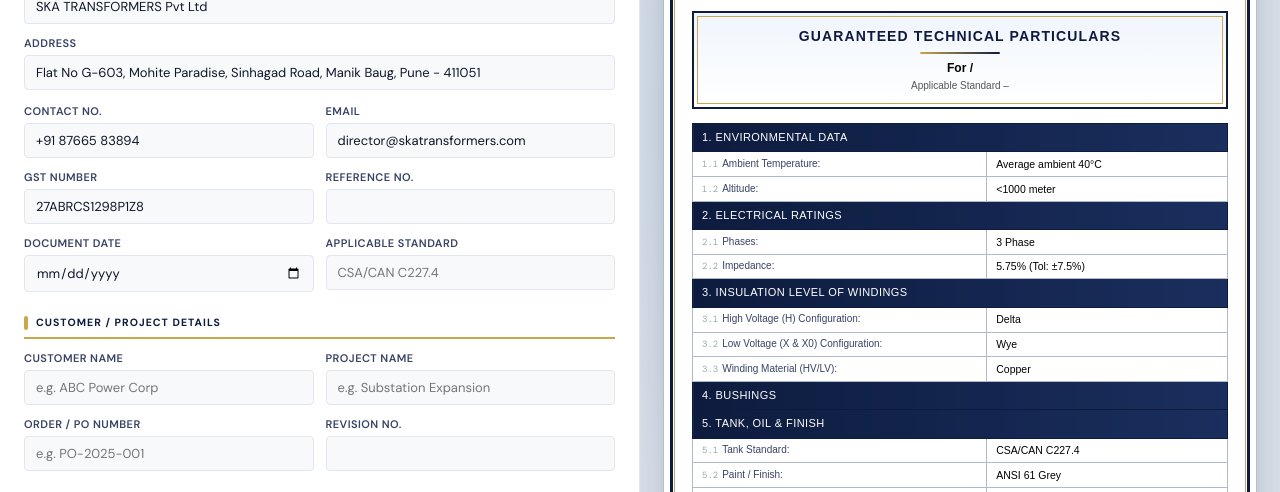
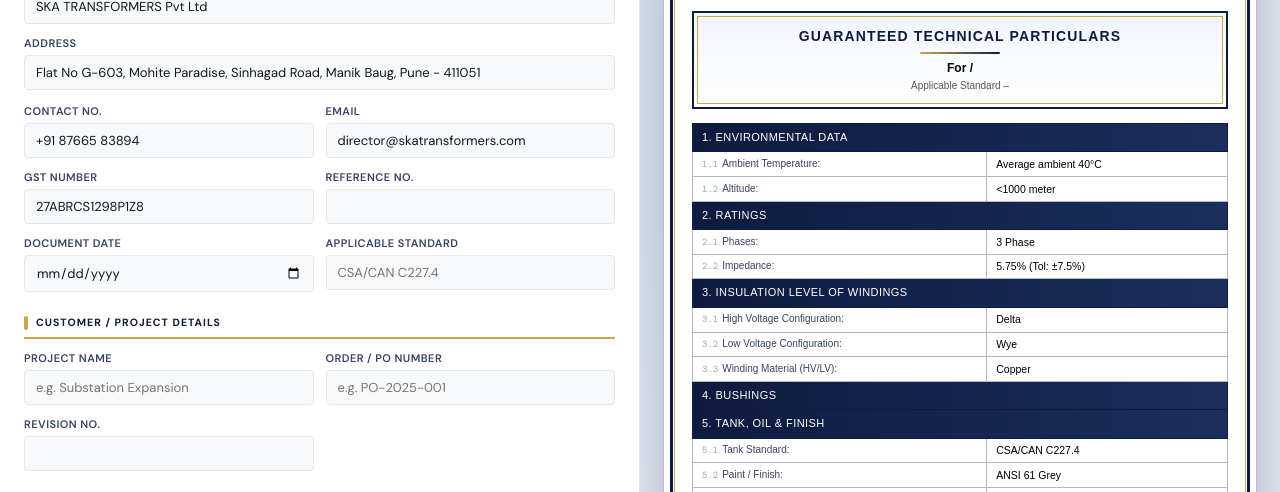
Before and after one commit to vikramshendage/GTP, a plain HTML site: page index.html in a window 1280 px wide. Shown: the part 308-800 px from the top of the page. Drawn offline with nearby package versions, Linux system fonts and the light colour scheme.

Commit message:
Update index.html

```diff
--- a/index.html
+++ b/index.html
@@ -514,7 +514,6 @@
 
         <div class="section-heading">Customer / Project Details</div>
         <div class="form-grid">
-          <div class="field"><label>Customer Name</label><input id="f-customer" placeholder="e.g. ABC Power Corp" oninput="render()"></div>
           <div class="field"><label>Project Name</label><input id="f-project" placeholder="e.g. Substation Expansion" oninput="render()"></div>
           <div class="field"><label>Order / PO Number</label><input id="f-po" placeholder="e.g. PO-2025-001" oninput="render()"></div>
           <div class="field"><label>Revision No.</label><input id="f-rev" value="" oninput="render()"></div>
@@ -899,10 +898,10 @@
         </div>
 
         ${hasCustomer ? `<table class="gtp" style="margin-bottom:0">
-          ${secHdr('0','Customer / Project Details')}
-          ${row('0.1','Customer Name:', g('f-customer'))}
-          ${row('0.2','Project Name:', g('f-project'))}
-          ${row('0.3','Order / PO Number:', g('f-po'))}
+          ${secHdr('','Project Details')}
+
+          ${row('','Project Name:', g('f-project'))}
+          ${row('','Order / PO Number:', g('f-po'))}
         </table>` : ''}
 
         <table class="gtp" style="margin-bottom:0">
@@ -912,14 +911,14 @@
           ${row('1.3','Location:', g('f-location'))}
           ${row('1.4','Type:', g('f-transType'))}
 
-          ${secHdr('2','Electrical Ratings')}
-          ${row('2.1','Power Rating:', g('f-power'))}
+          ${secHdr('2','Ratings')}
+          ${row('2.1','Power Rating(MVA):', g('f-power'))}
           ${row('2.2','Cooling Class:', g('f-cooling'))}
           ${row('2.3','Temperature Rise:', g('f-tempRise'))}
           ${row('2.4','Frequency:', g('f-freq'))}
           ${row('2.5','Phases:', g('f-phases'))}
-          ${row('2.6','High Voltage (H) Winding:', g('f-hv'))}
-          ${row('2.7','Low Voltage (X & X0) Winding:', g('f-lv'))}
+          ${row('2.6','High Voltage Winding:', g('f-hv'))}
+          ${row('2.7','Low Voltage Winding:', g('f-lv'))}
           ${row('2.8','Impedance:', g('f-impedance'))}
           ${row('2.9','De-Energized Tap Changer:', g('f-tapChanger'))}
           ${row('2.10','Efficiency Standard (NLL and LL):', g('f-eff'))}
@@ -933,9 +932,9 @@
           ${row('2a.5','Efficiency at 100% Load:', g('f-effPct'))}
 
           ${secHdr('3','Insulation Level of Windings')}
-          ${row('3.1','High Voltage (H) Configuration:', g('f-hvConfig'))}
+          ${row('3.1','High Voltage Configuration:', g('f-hvConfig'))}
           ${row('3.2','High Voltage BIL:', g('f-hvBIL'))}
-          ${row('3.3','Low Voltage (X & X0) Configuration:', g('f-lvConfig'))}
+          ${row('3.3','Low Voltage Configuration:', g('f-lvConfig'))}
           ${row('3.4','Low Voltage BIL:', g('f-lvBIL'))}
           ${row('3.5','Winding Material (HV/LV):', g('f-windMat'))}
           ${row('3.6','Core Material:', g('f-coreMat'))}
```
